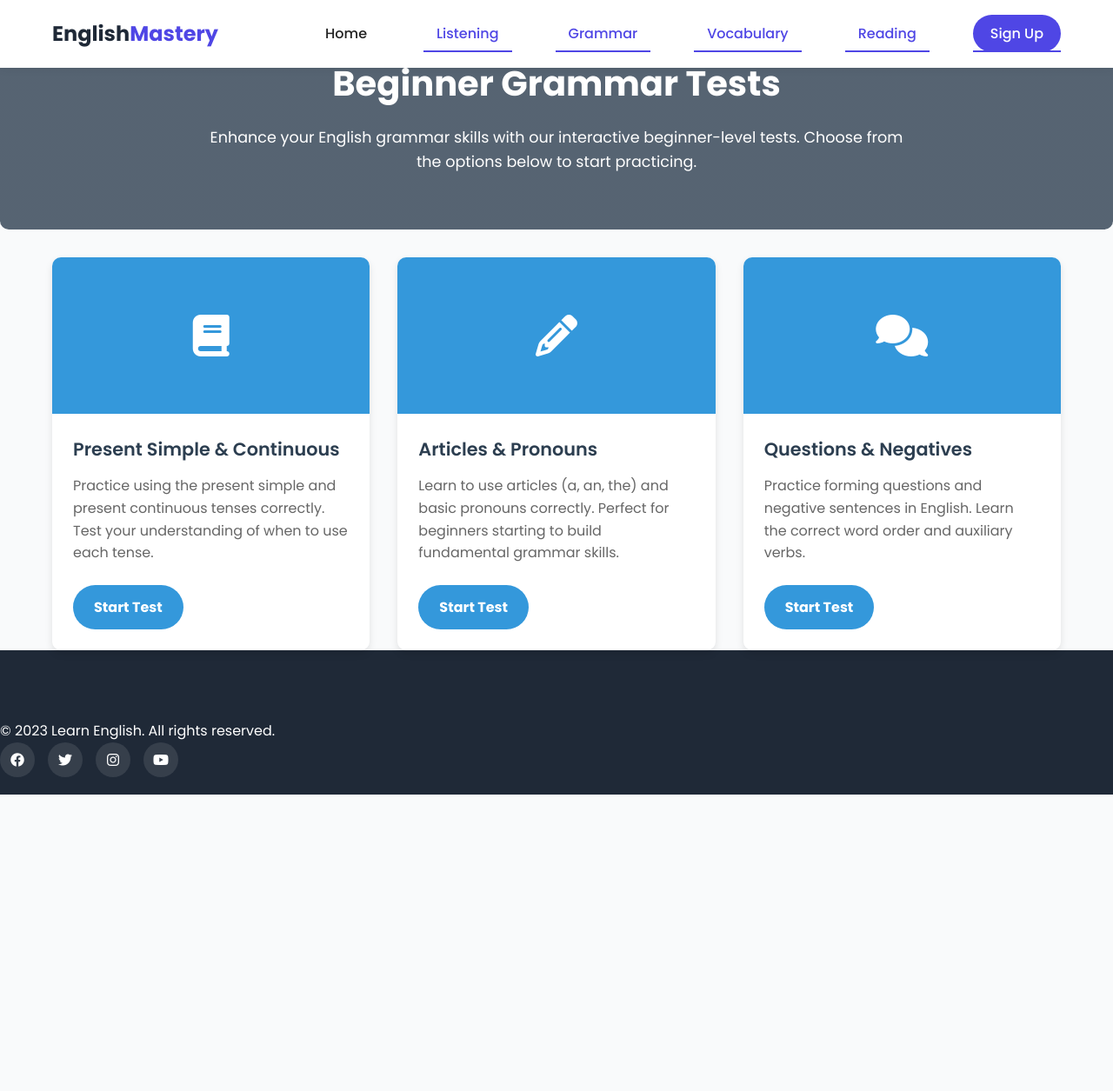
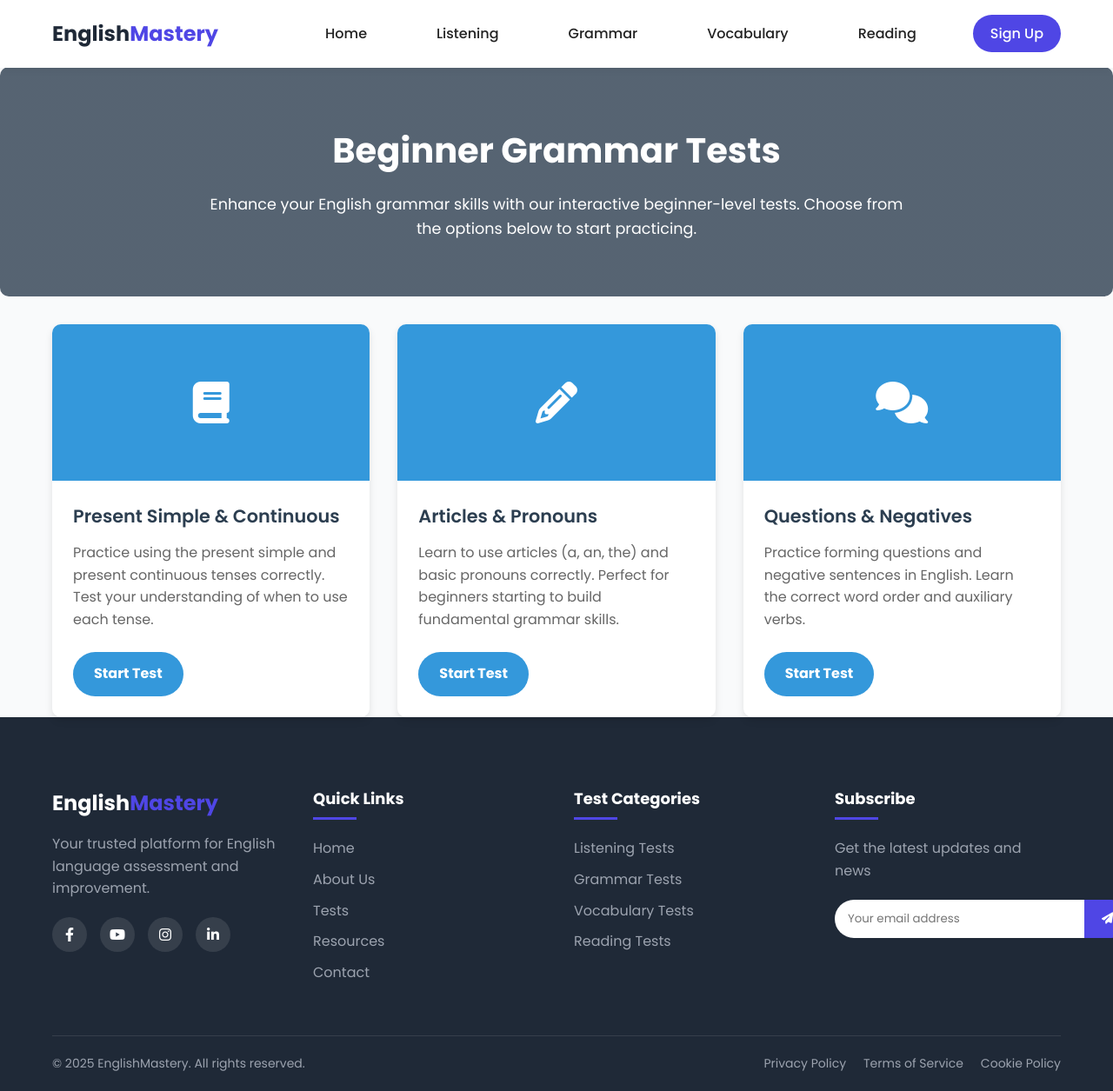
Before and after one commit to Sarkhan-555/english-site, a plain HTML site: page grammar/beginner.html in a window 1280 px wide. Shown: the whole page at 87% size. Before the commit the page ends 914 px from the top, so only its background shows below. Drawn offline with Linux system fonts and the light colour scheme; files that its build step writes are made by us from their sources; files whose address does not match are found by name.

Commit message:
xet getdi

```diff
--- a/grammar/beginner.html
+++ b/grammar/beginner.html
@@ -4,7 +4,7 @@
     <meta charset="UTF-8">
     <meta name="viewport" content="width=device-width, initial-scale=1.0">
     <title>EnglishMastery - Test Your Skills</title>
-    <link rel="stylesheet" href="style.css">
+    <link rel="stylesheet" href="../style.css">
     <link rel="stylesheet" href="https://cdnjs.cloudflare.com/ajax/libs/font-awesome/6.4.0/css/all.min.css">
     <link href="https://fonts.googleapis.com/css2?family=Poppins:wght@300;400;500;600;700&display=swap" rel="stylesheet">
 </head>
@@ -19,7 +19,7 @@
             </div>
             <nav>
                 <ul class="nav-menu">
-                    <li><a href="index.html" class="active">Home</a></li>
+                    <li><a href="../index.html" >Home</a></li>
                     <li class="nav-item dropdown">
                         <a href="#" class="nav-link">Listening </a>
                         <ul class="dropdown-menu">
@@ -32,6 +32,8 @@
                           <li><a href="listening/proficiency.html">Proficiency (C2)</a></li>
                         </ul>
                       </li>
+                      <ul class="nav-menu">
+
                       <li class="nav-item dropdown">
                         <a href="#" class="nav-link">Grammar </a>
                         <ul class="dropdown-menu">
@@ -177,7 +179,9 @@
         }
     </style>
 
-
+     <br>
+    <br>
+    <br>
     <main>
         <section class="hero-section animate__animated animate__fadeIn">
             <h1>Beginner Grammar Tests</h1>
@@ -223,16 +227,62 @@
     </main>
 
     <footer>
-        <div class="footer-content">
-            <p>&copy; 2023 Learn English. All rights reserved.</p>
-            <div class="social-icons">
-                <a href="#"><i class="fab fa-facebook"></i></a>
-                <a href="#"><i class="fab fa-twitter"></i></a>
-                <a href="#"><i class="fab fa-instagram"></i></a>
-                <a href="#"><i class="fab fa-youtube"></i></a>
+        <div class="container">
+            <div class="footer-top">
+                <div class="footer-column">
+                    <div class="footer-logo">
+                        <h2>English<span>Mastery</span></h2>
+                    </div>
+                    <p>Your trusted platform for English language assessment and improvement.</p>
+                    <div class="social-icons">
+                        <a href="#"><i class="fab fa-facebook-f"></i></a>
+                        <a href="#"><i class="fab fa-youtube"></i></a>
+                        <a href="#"><i class="fab fa-instagram"></i></a>
+                        <a href="#"><i class="fab fa-linkedin-in"></i></a>
+                    </div>
+                </div>
+                <div class="footer-column">
+                    <h3>Quick Links</h3>
+                    <ul>
+                        <li><a href="#">Home</a></li>
+                        <li><a href="#">About Us</a></li>
+                        <li><a href="#">Tests</a></li>
+                        <li><a href="#">Resources</a></li>
+                        <li><a href="#">Contact</a></li>
+                    </ul>
+                </div>
+                <div class="footer-column">
+                    <h3>Test Categories</h3>
+                    <ul>
+                        <li><a href="#">Listening Tests</a></li>
+                        <li><a href="#">Grammar Tests</a></li>
+                        <li><a href="#">Vocabulary Tests</a></li>
+                        <li><a href="#">Reading Tests</a></li>
+                    </ul>
+                </div>
+                <div class="footer-column">
+                    <h3>Subscribe</h3>
+                    <p>Get the latest updates and news</p>
+                    <form class="subscribe-form">
+                        <input type="email" placeholder="Your email address">
+                        <button type="submit" class="btn-submit"><i class="fas fa-paper-plane"></i></button>
+                    </form>
+                </div>
+            </div>
+            <div class="footer-bottom">
+                <p>&copy; 2025 EnglishMastery. All rights reserved.</p>
+                <div class="footer-links">
+                    <a href="#">Privacy Policy</a>
+                    <a href="#">Terms of Service</a>
+                    <a href="#">Cookie Policy</a>
+                </div>
             </div>
         </div>
     </footer>
+
+    <script src="script.js"></script>
+</body>
+</html>
     <script src="script.js"></script>
 
 
--- a/style.css
+++ b/style.css
@@ -206,6 +206,7 @@
 }
 
 .nav-menu a {
+
     color: var(--dark-color);
     font-weight: 500;
     position: relative;
@@ -869,3 +870,19 @@
 .test-card:nth-child(2) { animation-delay: 0.4s; }
 .test-card:nth-child(3) { animation-delay: 0.6s; }
 .test-card:nth-child(4) { animation-delay: 0.8s; }
+.nav-menu a {
+    position: relative;
+    padding-bottom: 5px;
+    text-decoration: none;
+    color: #222;
+  }
+
+  .nav-menu a.active::after {
+    content: '';
+    position: absolute;
+    bottom: 0;
+    left: 0;
+    height: 2px;
+    width: 100%;
+    background-color: var(--primary-color); /* və ya #007BFF */
+  }
```
Also changed, not shown: index.html (+1 -1 lines).
